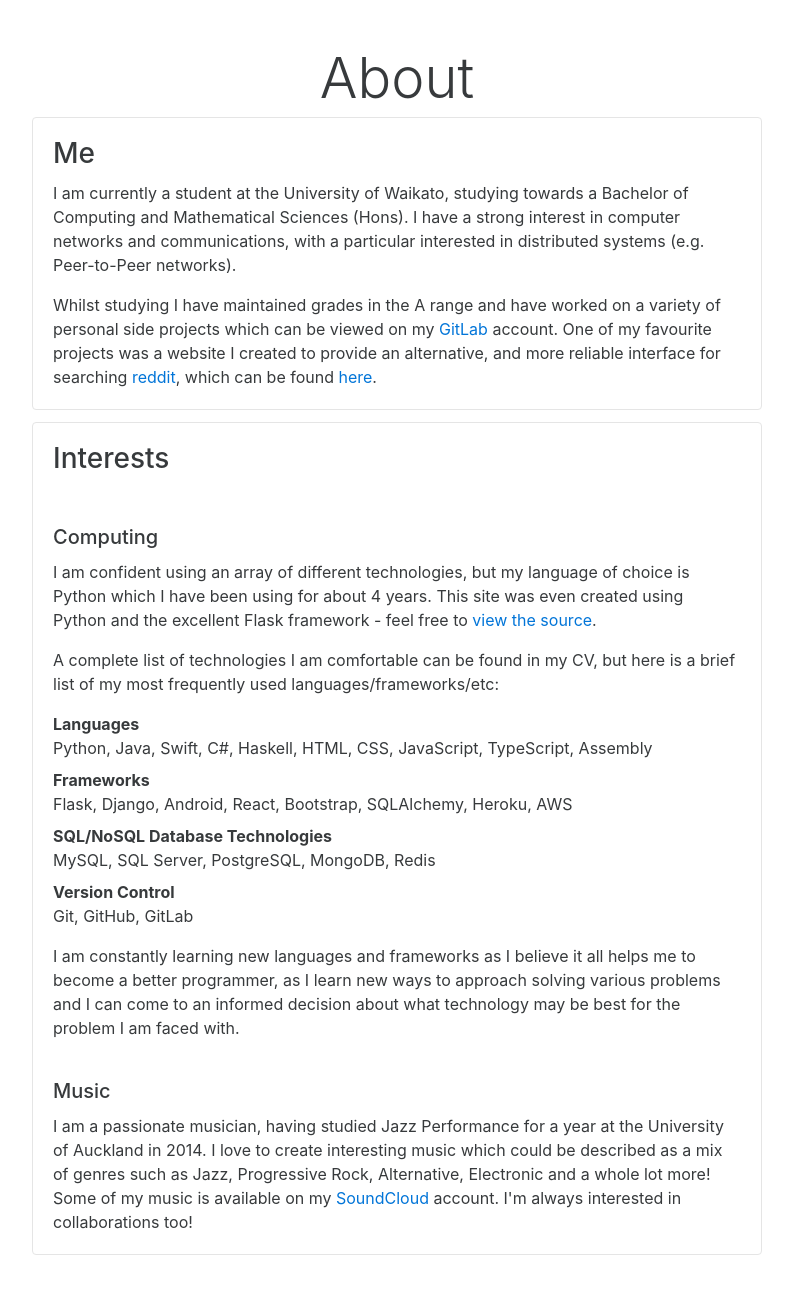
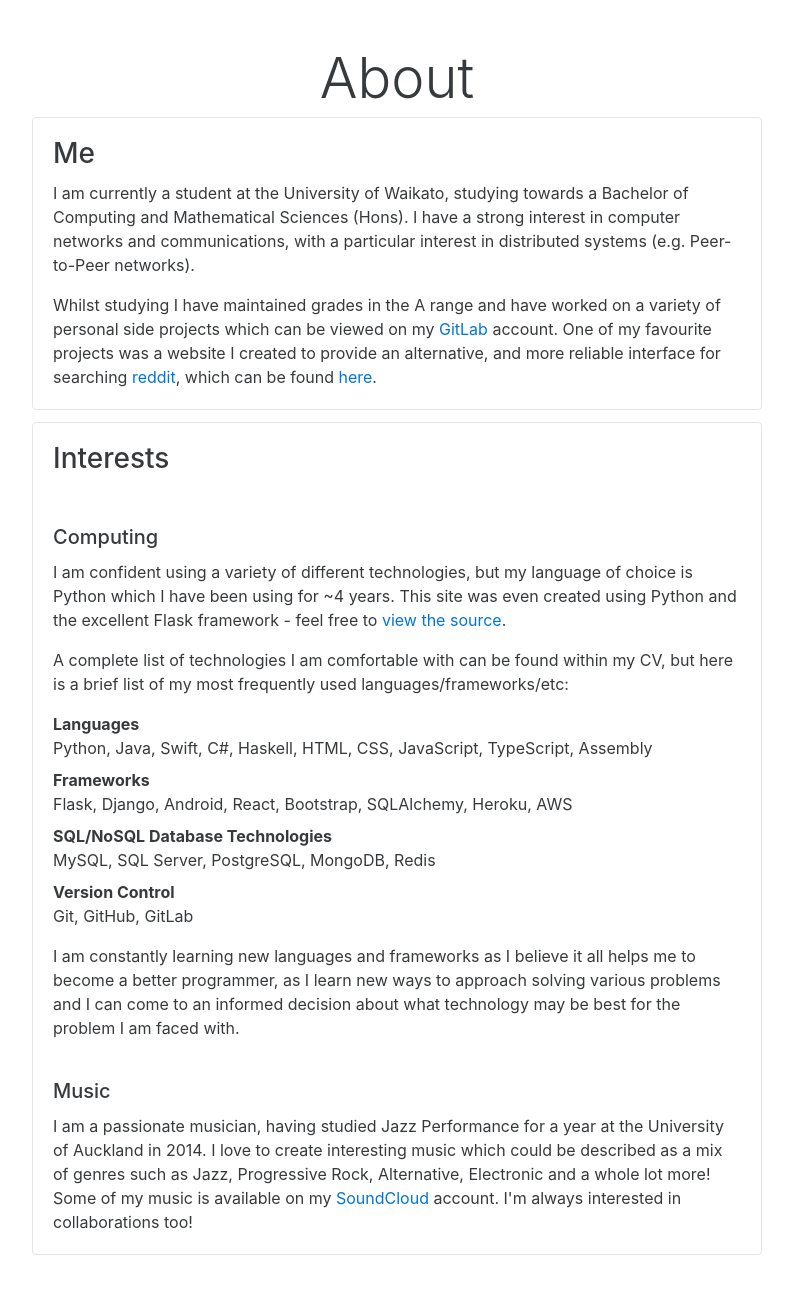
Before and after one commit to JedS6391/portfolio-jed-simson, a Flask app: page /about/ in a window 1280 px wide. Shown: the part 54-1349 px from the top of the page, without its empty margins (243-1036 px from the left). Run offline with Flask 2, Linux system fonts and the light colour scheme; some libraries are stand-ins or nearby versions.

Commit message:
Fix typo

```diff
--- a/templates/about.html
+++ b/templates/about.html
@@ -26,7 +26,7 @@
                     <p class="card-text">
                         I am currently a student at the University of Waikato, studying towards a Bachelor of Computing
                         and Mathematical Sciences (Hons). I have a strong interest in computer networks and communications,
-                        with a particular interested in distributed systems (e.g. Peer-to-Peer networks).
+                        with a particular interest in distributed systems (e.g. Peer-to-Peer networks).
                     </p>
 
                     <p class="card-text">
@@ -49,13 +49,13 @@
                     <h5 class="card-title">Computing</h5>
 
                     <p class="card-text">
-                        I am confident using an array of different technologies, but my language of choice is Python which I have
-                        been using for about 4 years. This site was even created using Python and the excellent Flask framework -
+                        I am confident using a variety of different technologies, but my language of choice is Python which I have
+                        been using for ~4 years. This site was even created using Python and the excellent Flask framework -
                         feel free to <a href="https://gitlab.com/JedS6391/portfolio-jed-simson" target="_blank">view the source</a>.
                     </p>
 
                     <p class="card-text">
-                        A complete list of technologies I am comfortable can be found in my CV, but here is a brief list of my most
+                        A complete list of technologies I am comfortable with can be found within my CV, but here is a brief list of my most
                         frequently used languages/frameworks/etc:
                     </p>
 
```
